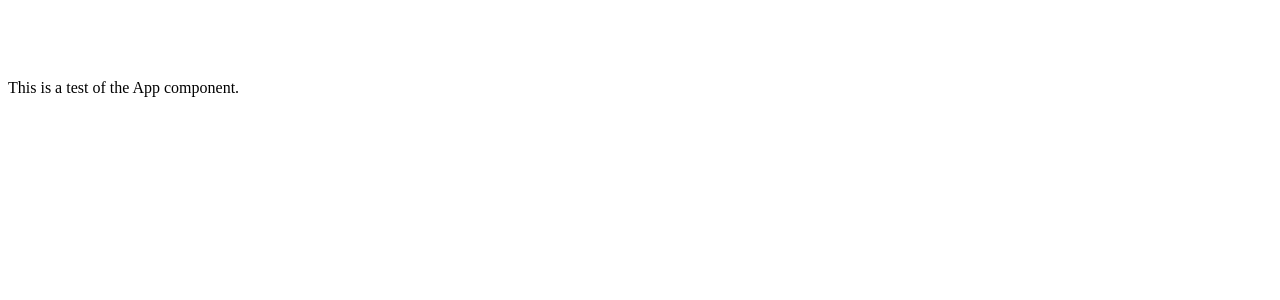
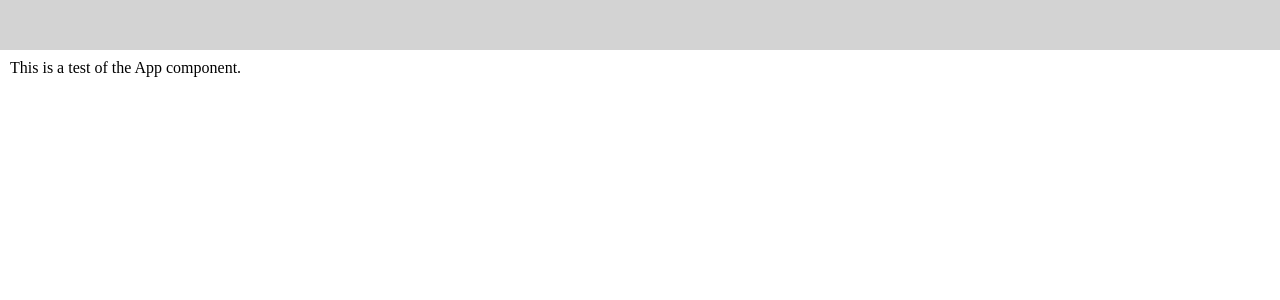
Before and after one commit to wingedearth/prequalifier, a React app: page / in a window 1280 px wide. Shown: the top 300 px of the page. Built offline with nearby package versions, Linux system fonts and the light colour scheme; the HTML template or start-up script is replaced by a standard one.

Commit message:
feat: add css reset

```diff
--- a/src/components/App.jsx
+++ b/src/components/App.jsx
@@ -1,14 +1,16 @@
-import React from 'react';
+import React, { Fragment } from 'react';
 import { string } from 'prop-types';
 import './App.scss';
 
 const App = ({ title }) => {
 	return (
-		<main>
+		<Fragment>
 			<nav></nav>
-			<h1>{title}</h1>
-			<p>This is a test of the App component.</p>
-		</main>
+			<main>
+				<h1>{title}</h1>
+				<p>This is a test of the App component.</p>
+			</main>
+		</Fragment>
 	);
 };
 
--- a/src/components/App.scss
+++ b/src/components/App.scss
@@ -1,15 +1,20 @@
+@import '@/scss/reset';
+
 $primary-font: 'Cabin';
-
-main {
-	font-family: $primary-font;
-}
 
 nav {
 	height: 50px;
 	width: 100%;
-	background-color: 'light-gray'
+	background-color: lightgray;
+}
+
+main {
+	font-family: $primary-font;
+	margin: 10px;
+	max-width: 960px;
 }
 
 h1 {
 	font-weight: 600;
+	font-size: 20px;
 }
--- /dev/null
+++ b/src/scss/reset.scss
@@ -0,0 +1,48 @@
+/* http://meyerweb.com/eric/tools/css/reset/
+   v2.0 | 20110126
+   License: none (public domain)
+*/
+
+html, body, div, span, applet, object, iframe,
+h1, h2, h3, h4, h5, h6, p, blockquote, pre,
+a, abbr, acronym, address, big, cite, code,
+del, dfn, em, img, ins, kbd, q, s, samp,
+small, strike, strong, sub, sup, tt, var,
+b, u, i, center,
+dl, dt, dd, ol, ul, li,
+fieldset, form, label, legend,
+table, caption, tbody, tfoot, thead, tr, th, td,
+article, aside, canvas, details, embed,
+figure, figcaption, footer, header, hgroup,
+menu, nav, output, ruby, section, summary,
+time, mark, audio, video {
+	margin: 0;
+	padding: 0;
+	border: 0;
+	font-size: 100%;
+	font: inherit;
+	vertical-align: baseline;
+}
+/* HTML5 display-role reset for older browsers */
+article, aside, details, figcaption, figure,
+footer, header, hgroup, menu, nav, section {
+	display: block;
+}
+body {
+	line-height: 1;
+}
+ol, ul {
+	list-style: none;
+}
+blockquote, q {
+	quotes: none;
+}
+blockquote:before, blockquote:after,
+q:before, q:after {
+	content: '';
+	content: none;
+}
+table {
+	border-collapse: collapse;
+	border-spacing: 0;
+}
```
